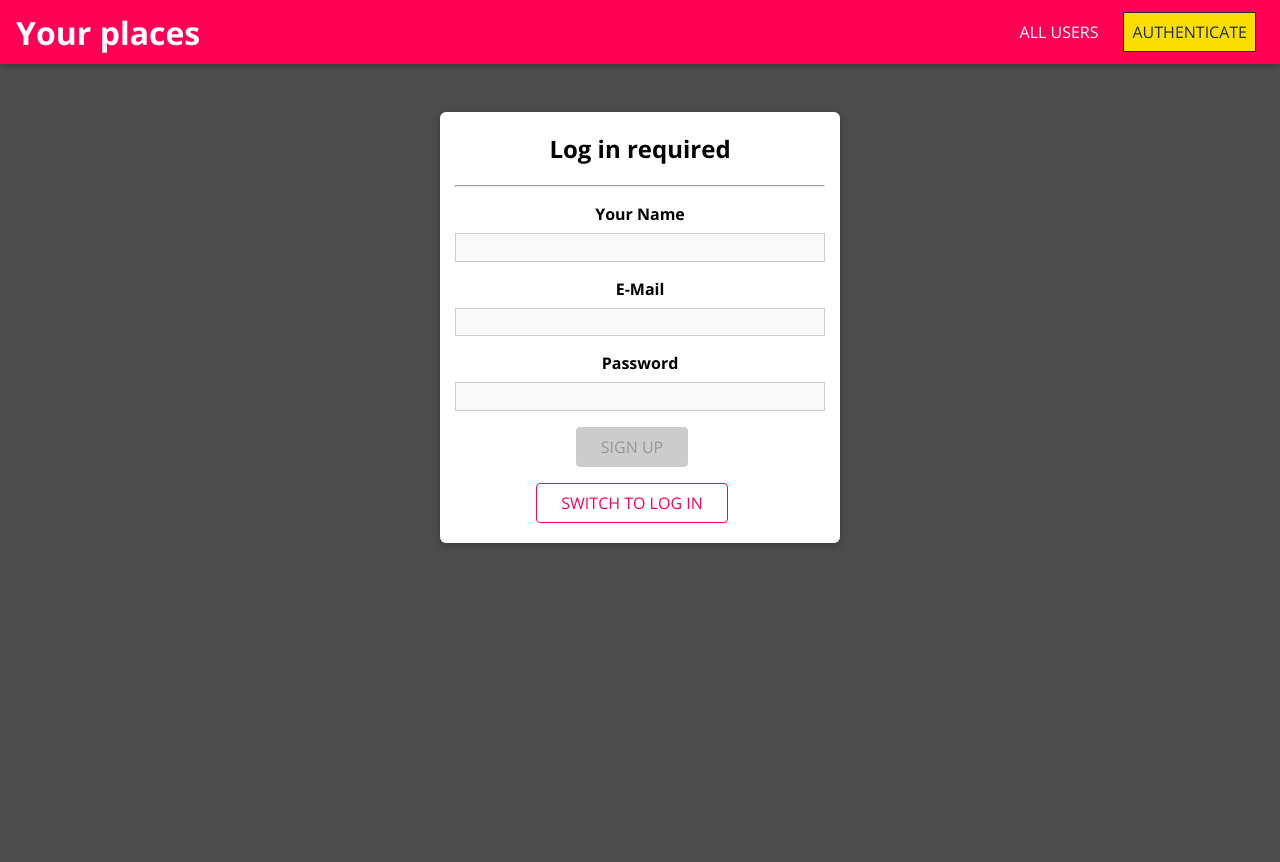
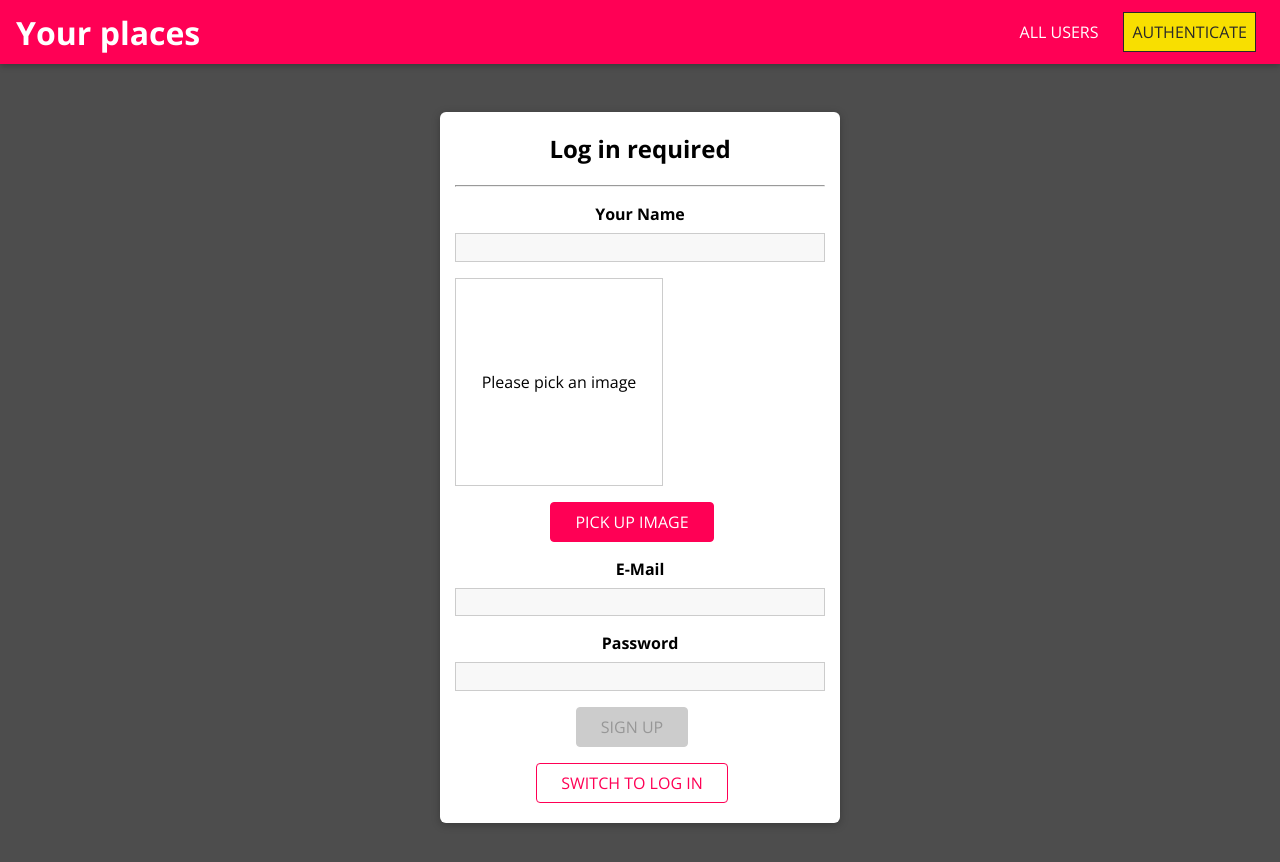
Before and after one commit to Tayyba-Zulfiqar/Trip-Tales, a React (Vite) app in the folder project/: page /auth in a window 1280 px wide. Shown: the top 862 px of the page. Before the commit the page ends 800 px from the top, so only its background shows below. Built offline with nearby package versions, Linux system fonts and the light colour scheme.

Commit message:
attached image upload on sign up form

```diff
--- a/project/src/Places/Components/PlaceItem.jsx
+++ b/project/src/Places/Components/PlaceItem.jsx
@@ -9,26 +9,20 @@ import LoadingSpinner from "../../Shared/Components/UI-Elements/LoadingSpinner";
 import ErrorModal from "../../Shared/Components/UI-Elements/ErrorModal";
 
 export default function PlaceItem(props) {
-  //using context hook:
   const auth = useContext(AuthContext);
-  //Managing states of map:
+
   const [showMap, setShowMap] = useState(false);
+  const [showConfirmModal, setShowConfirmModal] = useState(false);
 
   const { isLoading, error, sendRequest, clearError } = useHttpClient();
 
-  //Confirmation box state management:
-  const [showConfirmModal, setShowConfirmModal] = useState(false);
-  //Map state managing functions:
   const openMapHandler = () => setShowMap(true);
   const closeMapHandler = () => setShowMap(false);
-  //Confirm box state managing functions:
   const showDeleteWarningHandler = () => setShowConfirmModal(true);
   const cancelDeleteHandler = () => setShowConfirmModal(false);
 
-  //function to delete place:
   const confirmDeleteHandler = async () => {
     setShowConfirmModal(false);
-
     try {
       await sendRequest(
         `http://localhost:5000/api/places/${props.id}`,
@@ -38,11 +32,10 @@ export default function PlaceItem(props) {
     } catch (e) {}
   };
 
-  //returning ui of component:
-
   return (
     <>
       <ErrorModal error={error} onClear={clearError} />
+
       <Modal
         show={showMap}
         onCancel={closeMapHandler}
@@ -71,6 +64,7 @@ export default function PlaceItem(props) {
             referrerPolicy="no-referrer-when-downgrade"></iframe>
         </div>
       </Modal>
+
       <Modal
         show={showConfirmModal}
         onCancel={cancelDeleteHandler}
@@ -107,13 +101,14 @@ export default function PlaceItem(props) {
             <Button inverse onClick={openMapHandler}>
               View on map
             </Button>
-            {auth.isLoggedIn && (
-              <Button to={`/places/${props.id}`}>Edit</Button>
-            )}
-            {auth.isLoggedIn && (
-              <Button danger onClick={showDeleteWarningHandler}>
-                Delete
-              </Button>
+
+            {auth.userId === props.creatorId && (
+              <>
+                <Button to={`/places/${props.id}`}>Edit</Button>
+                <Button danger onClick={showDeleteWarningHandler}>
+                  Delete
+                </Button>
+              </>
             )}
           </div>
         </Card>
--- a/project/src/Places/Components/PlaceList.jsx
+++ b/project/src/Places/Components/PlaceList.jsx
@@ -25,6 +25,7 @@ export default function PlaceList(props) {
           title={place.title}
           description={place.description}
           address={place.address}
+          creatorId={place.creator}
           coordinates={place.location}
           onDelete={props.onDeletePlace}
         />
--- /dev/null
+++ b/project/src/Shared/Components/FormElements/ImageUpload.css
@@ -0,0 +1,23 @@
+.image-upload.center {
+  display: flex;
+  justify-content: center;
+  align-items: center;
+  flex-direction: column;
+}
+
+.image-upload__preview {
+  width: 13rem;
+  height: 13rem;
+  border: 1px solid #ccc;
+  display: flex;
+  justify-content: center;
+  align-items: center;
+  text-align: center;
+  margin-bottom: 1rem;
+}
+
+.image-upload__preview img {
+  width: 100%;
+  height: 100%;
+  object-fit: cover;
+}
--- /dev/null
+++ b/project/src/Shared/Components/FormElements/ImageUpload.jsx
@@ -0,0 +1,70 @@
+import "./ImageUpload.css";
+import Button from "../FormElements/Button";
+import { useRef, useState, useEffect } from "react";
+
+export default function ImageUpload(props) {
+  const imagePickerRef = useRef();
+
+  //managing state of img:
+  const [file, setFile] = useState();
+  const [previewUrl, setPreviewUrl] = useState();
+  const [isValid, setIsValid] = useState(false);
+
+  //managing file state:
+  useEffect(() => {
+    if (!file) {
+      return;
+    }
+
+    const fileReader = new FileReader();
+    fileReader.onload = () => {
+      setPreviewUrl(fileReader.result);
+    };
+    fileReader.readAsDataURL(file);
+  }, [file]);
+
+  //function to open image picker handler:
+  const pickImageHandler = () => {
+    imagePickerRef.current.click();
+  };
+
+  //preview file and send  to surrounding componenets:
+  const pickedHandler = () => {
+    let pickedFile;
+    let fileIsValid = isValid;
+    //if user pick a file:
+    if (event.target.files && event.target.files.length === 1) {
+      pickedFile = event.target.files[0]; //select 1st file
+      setFile(pickedFile);
+      setIsValid(true);
+      fileIsValid = true;
+    } else {
+      setIsValid(false);
+      fileIsValid = false;
+    }
+
+    props.onInput(props.id, pickedFile, fileIsValid);
+  };
+  return (
+    <div className="form-control">
+      <input
+        id={props.id}
+        ref={imagePickerRef}
+        style={{ display: "none" }}
+        type="file"
+        accept=".jpg,.png,.jpeg"
+        onChange={pickedHandler}
+      />
+      <div className={`image-upload ${props.center && "center"}`}>
+        <div className="image-upload__preview">
+          {previewUrl && <img src={previewUrl} alt="preview" />}
+          {!previewUrl && <p>Please pick an image</p>}
+        </div>
+        <Button type="button" onClick={pickImageHandler}>
+          PICK UP IMAGE
+        </Button>
+      </div>
+      {!isValid && <p>{props.errorText}</p>}
+    </div>
+  );
+}
--- a/project/src/Users/Pages/Auth.jsx
+++ b/project/src/Users/Pages/Auth.jsx
@@ -12,6 +12,7 @@ import { useState, useContext } from "react";
 import AuthContext from "../../Shared/Context/Auth-context.js";
 import ErrorModal from "../../Shared/Components/UI-Elements/ErrorModal";
 import LoadingSpinner from "../../Shared/Components/UI-Elements/LoadingSpinner";
+import ImageUpload from "../../Shared/Components/FormElements/ImageUpload";
 
 export default function Authenticate(props) {
   //using context hook:
@@ -41,6 +42,7 @@ export default function Authenticate(props) {
   //submission handler function:
   const authSubmitHandler = async (event) => {
     event.preventDefault();
+    console.log(formState.inputs);
     setIsLoading(true);
 
     //sending request to backend:
@@ -113,6 +115,7 @@ export default function Authenticate(props) {
         {
           ...formState.inputs,
           name: undefined,
+          image: undefined,
         },
         formState.inputs.email.isValid && formState.inputs.password.isValid
       );
@@ -124,7 +127,12 @@ export default function Authenticate(props) {
             value: "",
             isValid: false,
           },
+          image: {
+            value: null,
+            isValid: false,
+          },
         },
+
         false
       );
     }
@@ -155,6 +163,7 @@ export default function Authenticate(props) {
               onInput={inputHandler}
             />
           )}
+          {!isLoginMode && <ImageUpload id="image" onInput={inputHandler} />}
           <Input
             element="input"
             id="email"
@@ -169,8 +178,8 @@ export default function Authenticate(props) {
             id="password"
             type="password"
             label="Password"
-            validators={[VALIDATOR_MINLENGTH(5)]}
-            errorText="Please enter a valid password(At least 5 characters)"
+            validators={[VALIDATOR_MINLENGTH(6)]}
+            errorText="Please enter a valid password(At least 6 characters)"
             onInput={inputHandler}
           />
           <Button type="submit" disabled={!formState.isValid}>
```
